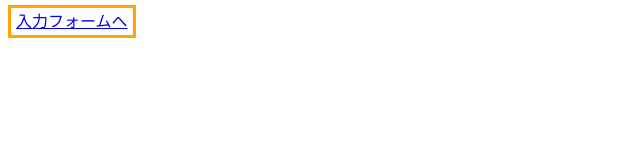
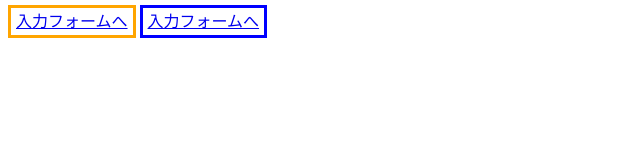
Before and after one commit to YumaSatou/conflict-test, a plain HTML site: page index.html in a window 1280 px wide. Shown: the whole page, without its empty margins (0-640 px from the left). Drawn offline with Linux system fonts and the light colour scheme.

Commit message:
中身を変えました。

```diff
--- a/index.html
+++ b/index.html
@@ -11,6 +11,7 @@
 	}
 </style>
 <body>
-	<a href="form.html" style="border: solid orange 3px;">入力フォームへ</a\>
+   <a href="form.html" style="border: solid orange 3px;">入力フォームへ</a>
+   <a href="form.html" style="border: solid blue 3px;">入力フォームへ</a>
 </body>
 </html>
```
Also changed, not shown: form.html (+1 -1 lines).
